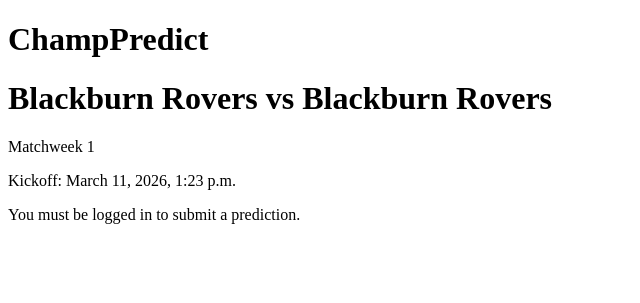
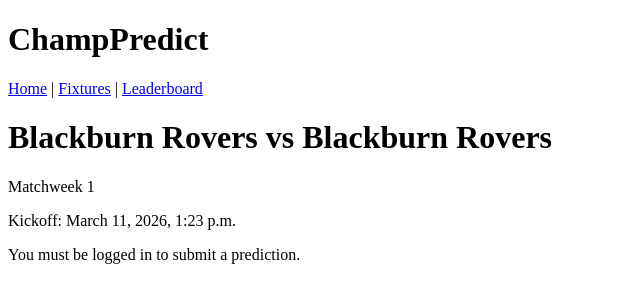
Before and after one commit to joeb-brfc/champpredict, a Django app: page /fixtures/1/ in a window 1280 px wide. Shown: the top 303 px of the page, without its empty margins (0-640 px from the left). Run offline with Django 5.2, Linux system fonts and the light colour scheme; data comes from the database, SQL or seed files in the repository.

Commit message:
add nav links in base html

```diff
--- a/predictor/templates/predictor/base.html
+++ b/predictor/templates/predictor/base.html
@@ -8,6 +8,14 @@
 <body>
     <header>
         <h1>ChampPredict</h1>
+
+        <!-- Navigation menu for the site -->
+        <nav>
+            <a href="{% url 'home' %}">Home</a> |
+            <a href="{% url 'fixture_list' %}">Fixtures</a> |
+            <a href="{% url 'leaderboard' %}">Leaderboard</a>
+        </nav>
+
     </header>
 
     <main>
```
